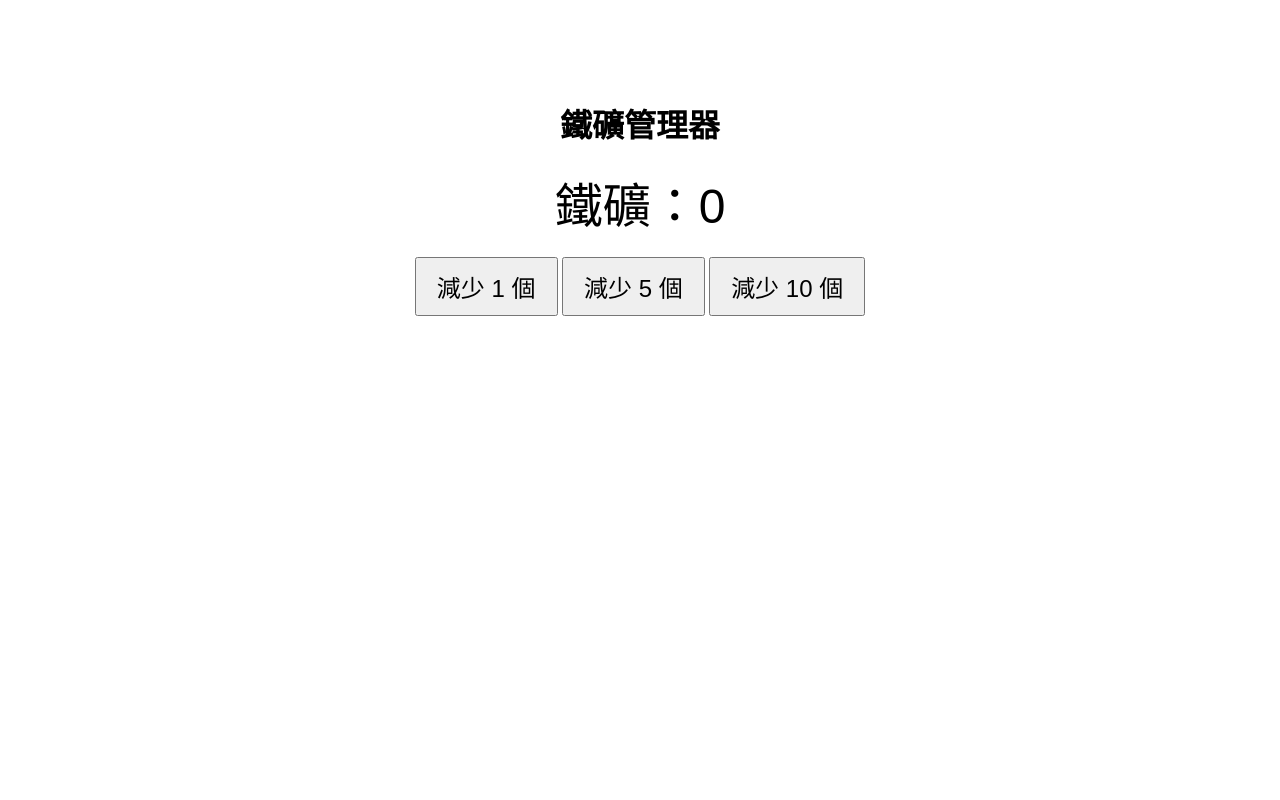
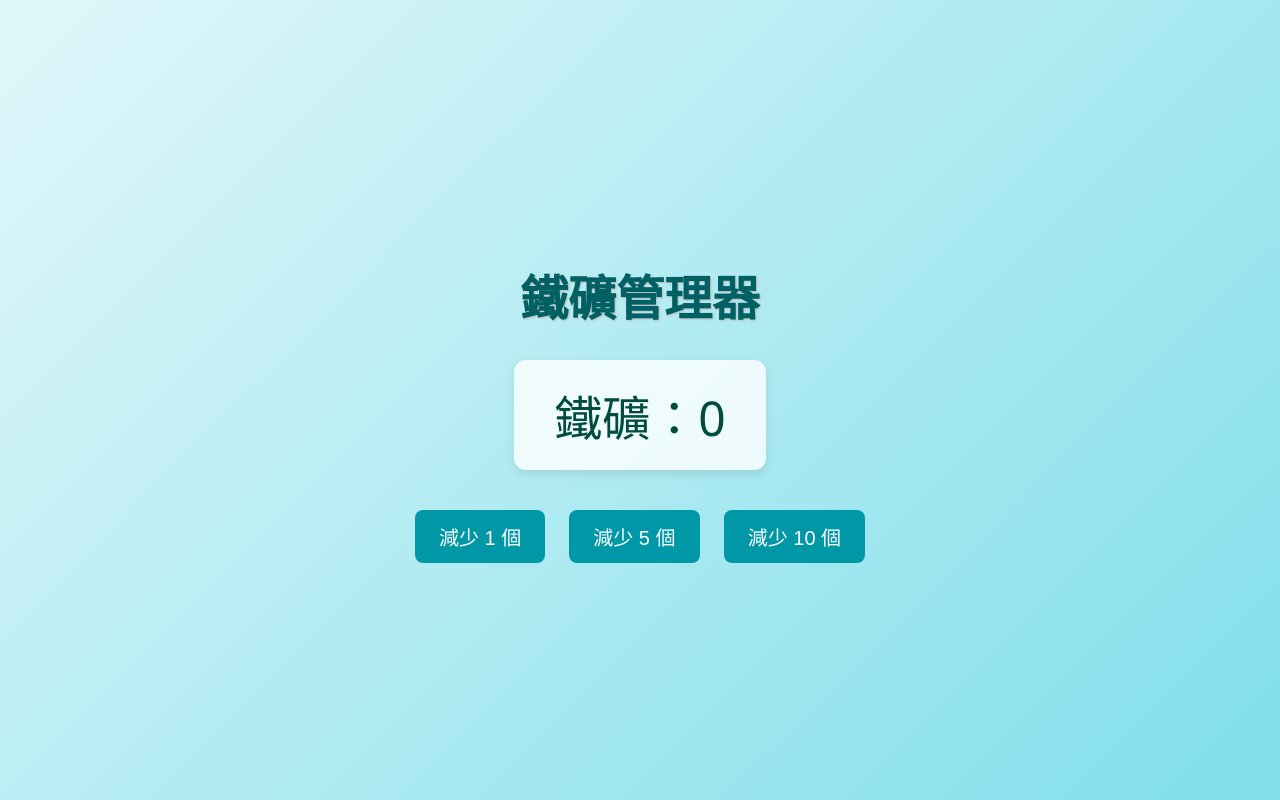
Before and after one commit to NightyNight55/forBedWars, a plain HTML site: page index.html in a window 1280 px wide. Drawn offline with Linux system fonts and the light colour scheme.

Commit message:
v3
做了一些美編

```diff
--- a/index.html
+++ b/index.html
@@ -5,17 +5,52 @@
   <title>鐵礦管理器</title>
   <style>
     body {
-      font-family: "Arial", sans-serif;
-      text-align: center;
-      margin-top: 100px;
+      font-family: "Segoe UI", "Arial", sans-serif;
+      background: linear-gradient(135deg, #e0f7fa, #80deea);
+      display: flex;
+      flex-direction: column;
+      align-items: center;
+      justify-content: center;
+      height: 100vh;
+      margin: 0;
     }
+
+    h1 {
+      font-size: 3em;
+      color: #006064;
+      margin-bottom: 30px;
+      text-shadow: 1px 1px 2px #bbb;
+    }
+
     #points {
       font-size: 48px;
-      margin: 20px;
+      background-color: #ffffffcc;
+      border-radius: 12px;
+      padding: 20px 40px;
+      box-shadow: 0 4px 10px rgba(0, 0, 0, 0.1);
+      color: #004d40;
+      margin-bottom: 30px;
     }
+
     button {
-      font-size: 24px;
-      padding: 10px 20px;
+      font-size: 20px;
+      padding: 12px 24px;
+      margin: 10px;
+      border: none;
+      border-radius: 8px;
+      background-color: #0097a7;
+      color: white;
+      cursor: pointer;
+      transition: background-color 0.3s, transform 0.2s;
+    }
+
+    button:hover {
+      background-color: #006064;
+      transform: scale(1.05);
+    }
+
+    button:active {
+      transform: scale(0.95);
     }
   </style>
 </head>
@@ -23,32 +58,36 @@
 
   <h1>鐵礦管理器</h1>
   <div id="points">鐵礦：0</div>
-  <button onclick="decrease1Point()">減少 1 個</button>
-  <button onclick="decrease5Point()">減少 5 個</button>
-  <button onclick="decrease10Point()">減少 10 個</button>
+  <div>
+    <button onclick="decrease1Point()">減少 1 個</button>
+    <button onclick="decrease5Point()">減少 5 個</button>
+    <button onclick="decrease10Point()">減少 10 個</button>
+  </div>
 
   <script>
     let points = 0;
     const pointDisplay = document.getElementById('points');
 
-    // 每10秒自動加1點
     setInterval(() => {
       points++;
       updateDisplay();
-    }, 10000); // 10秒
+    }, 10000); // 每10秒加1點
 
     function decrease1Point() {
-      points--;
+      //points = Math.max(points - 1, 0);
+      points --;
       updateDisplay();
     }
 
     function decrease5Point() {
-      points = points - 5;
+      //points = Math.max(points - 5, 0);
+      points = points -5;
       updateDisplay();
     }
 
     function decrease10Point() {
-      points = points - 10;
+      //points = Math.max(points - 10, 0);
+      points = points -10;
       updateDisplay();
     }
 
```
